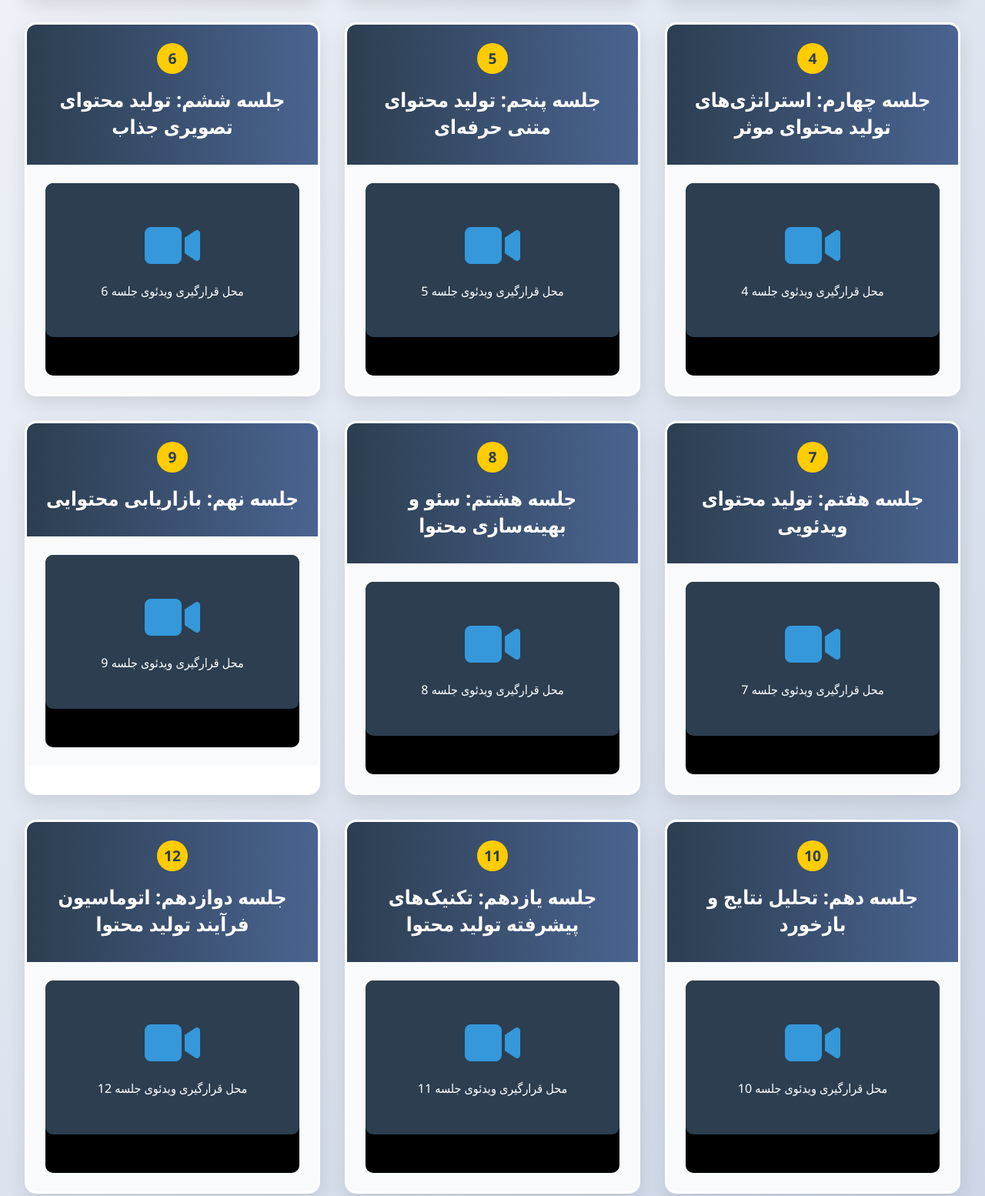
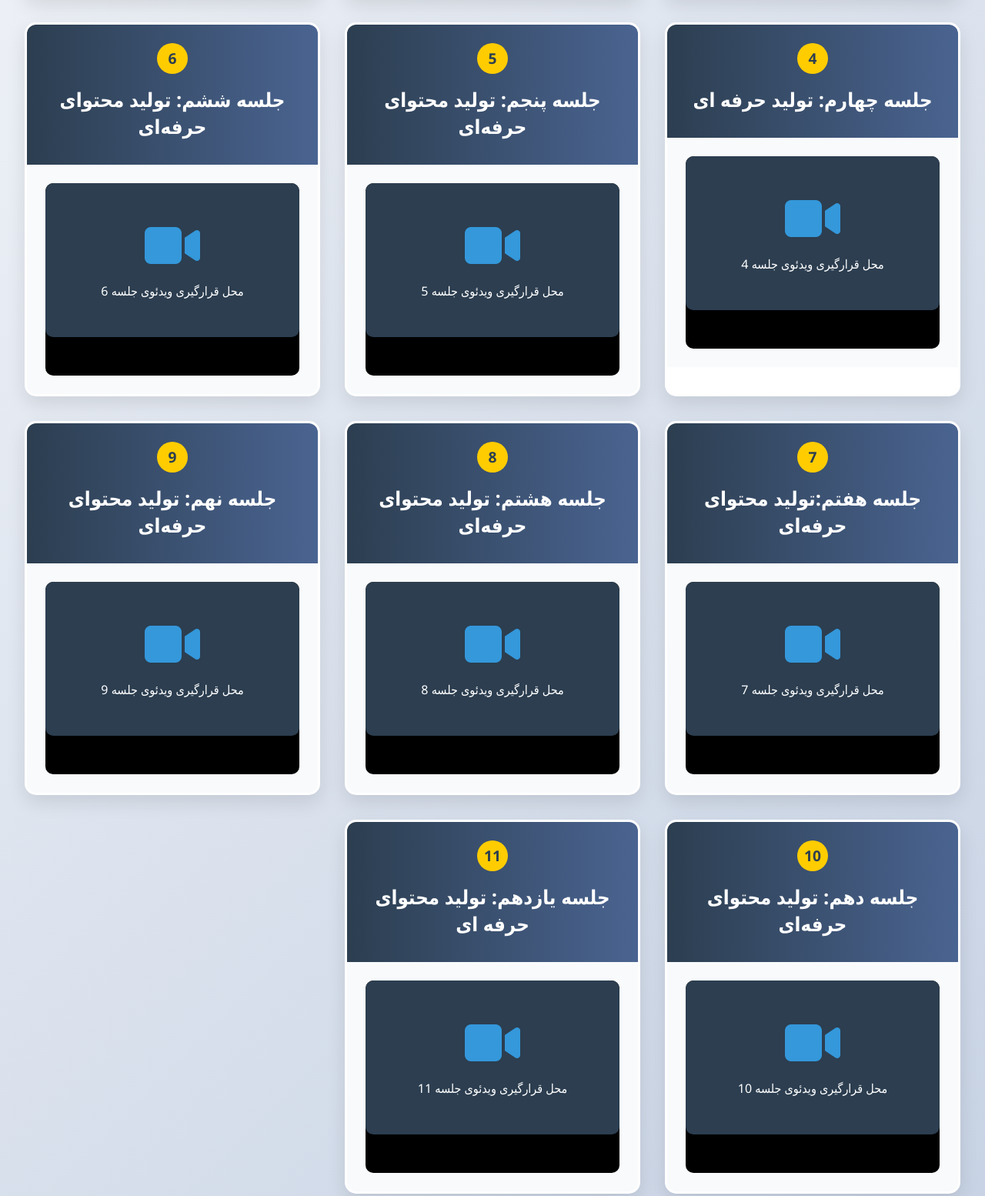
Before and after one commit to dirparsa-pixel/markaz-resaneh, a plain HTML site: page index.html in a window 1280 px wide. Shown: the part 700-2254 px from the top of the page at 77% size. Drawn offline with Linux system fonts and the light colour scheme.

Commit message:
Update index.html

```diff
--- a/index.html
+++ b/index.html
@@ -298,21 +298,17 @@
         // داده‌های جلسات
         const sessions = [
             { id: 1, title: "جلسه اول: مقدمه و آشنایی با دوره" },
-            { id: 2, title: "جلسه دوم: دستور نویسی حرفه ای ا" },
-            { id: 3, title: "جلسه سوم: آشنایی با ابزارهای تولید محتوا" },
-            { id: 4, title: "جلسه چهارم: استراتژی‌های تولید محتوای موثر" },
-            { id: 5, title: "جلسه پنجم: تولید محتوای متنی حرفه‌ای" },
-            { id: 6, title: "جلسه ششم: تولید محتوای تصویری جذاب" },
-            { id: 7, title: "جلسه هفتم: تولید محتوای ویدئویی" },
-            { id: 8, title: "جلسه هشتم: سئو و بهینه‌سازی محتوا" },
-            { id: 9, title: "جلسه نهم: بازاریابی محتوایی" },
-            { id: 10, title: "جلسه دهم: تحلیل نتایج و بازخورد" },
-            { id: 11, title: "جلسه یازدهم: تکنیک‌های پیشرفته تولید محتوا" },
-            { id: 12, title: "جلسه دوازدهم: اتوماسیون فرآیند تولید محتوا" },
-            { id: 13, title: "جلسه سیزدهم: تولید محتوا برای شبکه‌های اجتماعی" },
-            { id: 14, title: "جلسه چهاردهم: مطالعه موردی و نمونه‌های موفق" },
-            { id: 15, title: "جلسه پانزدهم: جمع‌بندی و آینده تولید محتوا" }
-        ];
+            { id: 2, title: "جلسه دوم: دستور نویسی حرفه ای " },
+            { id: 3, title: "جلسه سوم: تولید حرفه ای " },
+            { id: 4, title: "جلسه چهارم: تولید حرفه ای" },
+            { id: 5, title: "جلسه پنجم: تولید محتوای حرفه‌ای" },
+            { id: 6, title: "جلسه ششم: تولید محتوای حرفه‌ای" },
+            { id: 7, title: "جلسه هفتم:تولید محتوای حرفه‌ای" },
+            { id: 8, title: "جلسه هشتم: تولید محتوای حرفه‌ای" },
+            { id: 9, title: "جلسه نهم: تولید محتوای حرفه‌ای" },
+            { id: 10, title: "جلسه دهم: تولید محتوای حرفه‌ای" },
+            { id: 11, title: "جلسه یازدهم: تولید محتوای حرفه‌ ای" },
+                   ];
 
         // تابع برای ایجاد باکس‌های جلسات
         function createSessionBoxes() {
```
